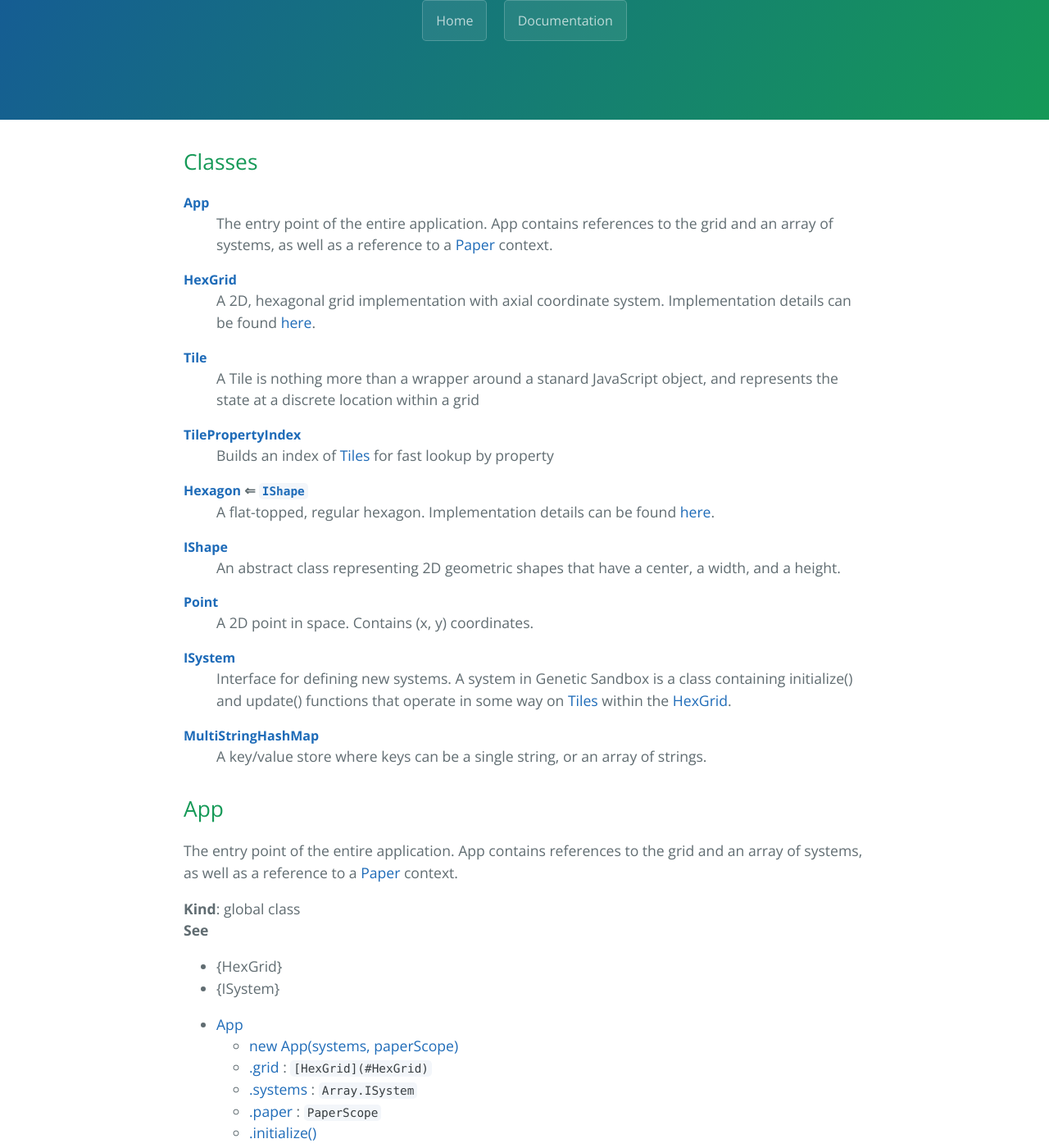
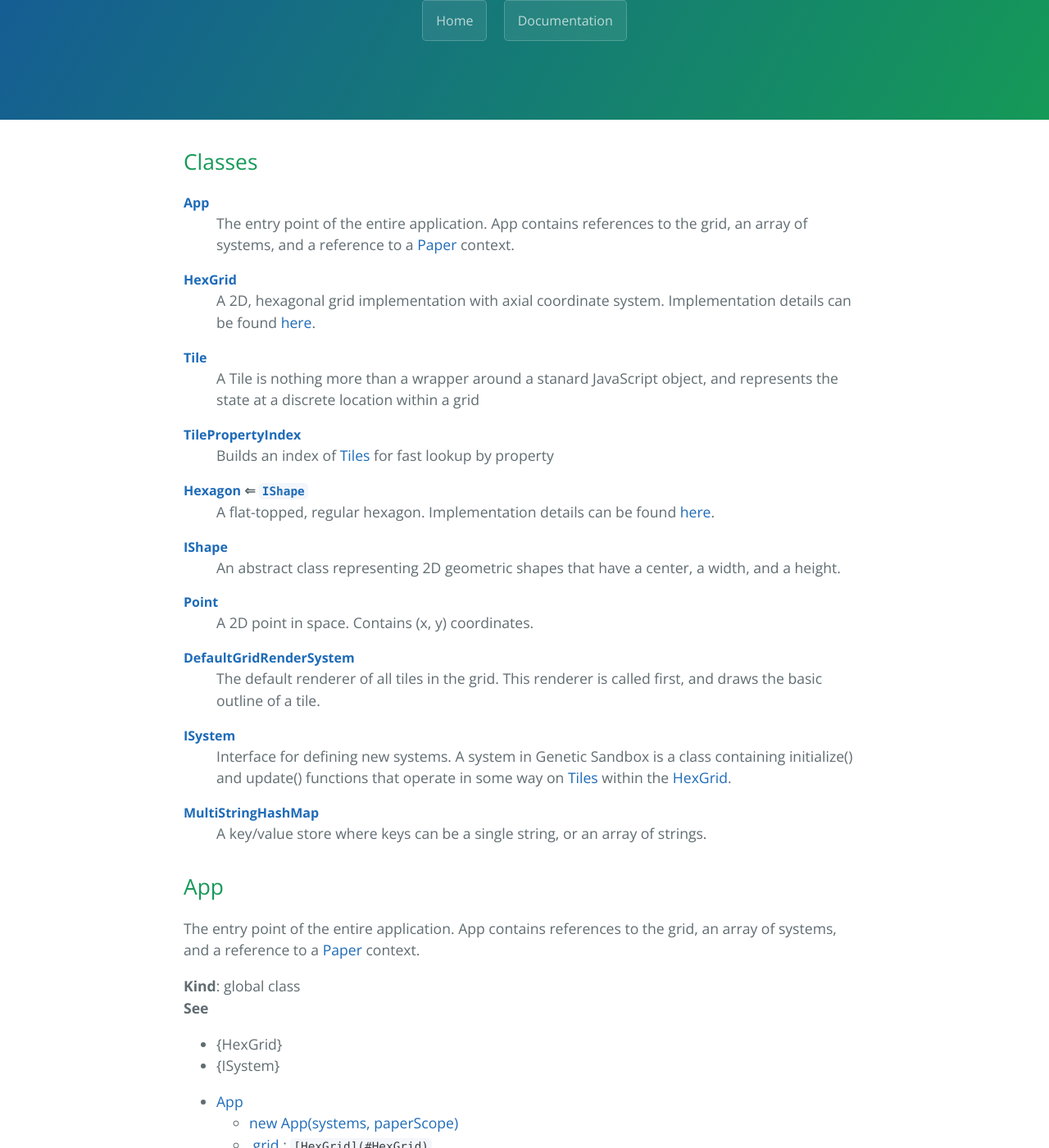
Before and after one commit to cjsauer/genetic-sandbox, a Jekyll site: the page built from site/docs.md, in a window 1280 px wide and 1400 px high, scrolled down 237 px. Shown: the whole window at 82% size. Built offline with Jekyll 4.4.1, drawn with Linux system fonts in a browser that asks for light colours; some of the changed text lies outside the part shown.

Commit message:
Update the docs

```diff
--- a/site/docs.md
+++ b/site/docs.md
@@ -9,7 +9,7 @@ permalink: /docs/
 <dl>
 <dt><a href="#App">App</a></dt>
 <dd><p>The entry point of the entire application. App contains references to the
-grid and an array of systems, as well as a reference to a
+grid, an array of systems, and a reference to a
 <a href="http://paperjs.org">Paper</a> context.</p>
 </dd>
 <dt><a href="#HexGrid">HexGrid</a></dt>
@@ -34,6 +34,10 @@ and a height.</p>
 <dt><a href="#Point">Point</a></dt>
 <dd><p>A 2D point in space. Contains (x, y) coordinates.</p>
 </dd>
+<dt><a href="#DefaultGridRenderSystem">DefaultGridRenderSystem</a></dt>
+<dd><p>The default renderer of all tiles in the grid. This renderer is called first,
+and draws the basic outline of a tile.</p>
+</dd>
 <dt><a href="#ISystem">ISystem</a></dt>
 <dd><p>Interface for defining new systems. A system in Genetic Sandbox is a class
 containing initialize() and update() functions that operate in some way on
@@ -48,7 +52,7 @@ containing initialize() and update() functions that operate in some way on
 
 ## App
 The entry point of the entire application. App contains references to the
-grid and an array of systems, as well as a reference to a
+grid, an array of systems, and a reference to a
 [Paper](http://paperjs.org) context.
 
 **Kind**: global class
@@ -113,6 +118,12 @@ Updates every System in the systems array
 
 ### app.run()
 Kicks off the processing loop to continously update all systems
+
+**Kind**: instance method of <code>[App](#App)</code>
+<a name="App+stop"></a>
+
+### app.stop()
+Stops the processing loop, essentially pausing the entire simulation
 
 **Kind**: instance method of <code>[App](#App)</code>
 <a name="HexGrid"></a>
@@ -653,6 +664,40 @@ The y coordinate of this point
 
 **Kind**: instance property of <code>[Point](#Point)</code>
 **Default**: <code>0</code>
+<a name="DefaultGridRenderSystem"></a>
+
+## DefaultGridRenderSystem
+The default renderer of all tiles in the grid. This renderer is called first,
+and draws the basic outline of a tile.
+
+**Kind**: global class
+
+* [DefaultGridRenderSystem](#DefaultGridRenderSystem)
+    * [.initialize(app)](#DefaultGridRenderSystem+initialize)
+    * [.update(app)](#DefaultGridRenderSystem+update)
+
+<a name="DefaultGridRenderSystem+initialize"></a>
+
+### defaultGridRenderSystem.initialize(app)
+Initializes this system allowing it to perform one-time preparation logic
+
+**Kind**: instance method of <code>[DefaultGridRenderSystem](#DefaultGridRenderSystem)</code>
+
+| Param | Type | Description |
+| --- | --- | --- |
+| app | <code>[App](#App)</code> | the currently running GS app |
+
+<a name="DefaultGridRenderSystem+update"></a>
+
+### defaultGridRenderSystem.update(app)
+Draws all tiles in the app's grid
+
+**Kind**: instance method of <code>[DefaultGridRenderSystem](#DefaultGridRenderSystem)</code>
+
+| Param | Type | Description |
+| --- | --- | --- |
+| app | <code>[App](#App)</code> | the currently running GS app |
+
 <a name="ISystem"></a>
 
 ## *ISystem*
```
Also changed, not shown: other parts of site/docs.md (+2 -1 lines).
